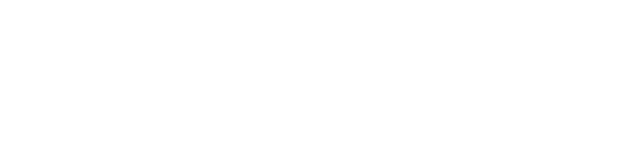
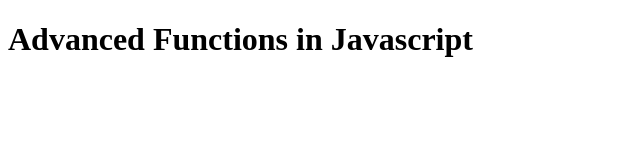
Before and after one commit to DeveshGarkoti/KG_Coding_learningJS, a plain HTML site: page chapters/advance/advance.html in a window 1280 px wide. Shown: the whole page, without its empty margins (0-640 px from the left). Drawn offline with Linux system fonts and the light colour scheme.

Commit message:
changed heading

```diff
--- a/chapters/advance/advance.html
+++ b/chapters/advance/advance.html
@@ -8,6 +8,8 @@
 </head>
 
 <body>
+
+  <h1>Advanced Functions in Javascript</h1>
 
   <script>
     let sum = function (n1, n2) {
@@ -27,6 +29,8 @@
 
     console.log(sumThreeNumbers(1, 5, 3, sum));
 
+
+
   </script>
 </body>
 
```
